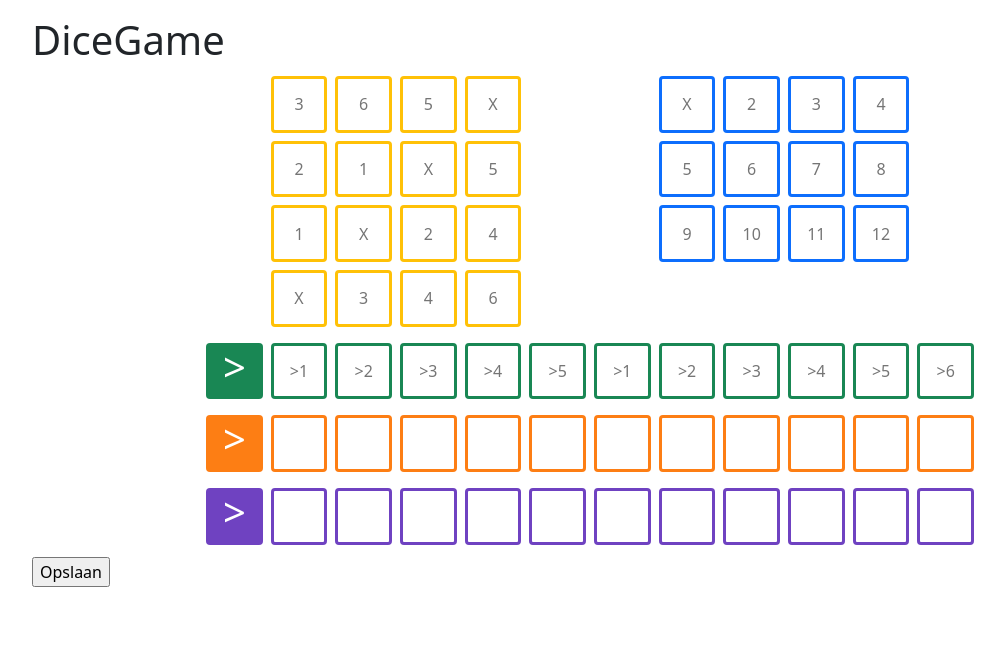
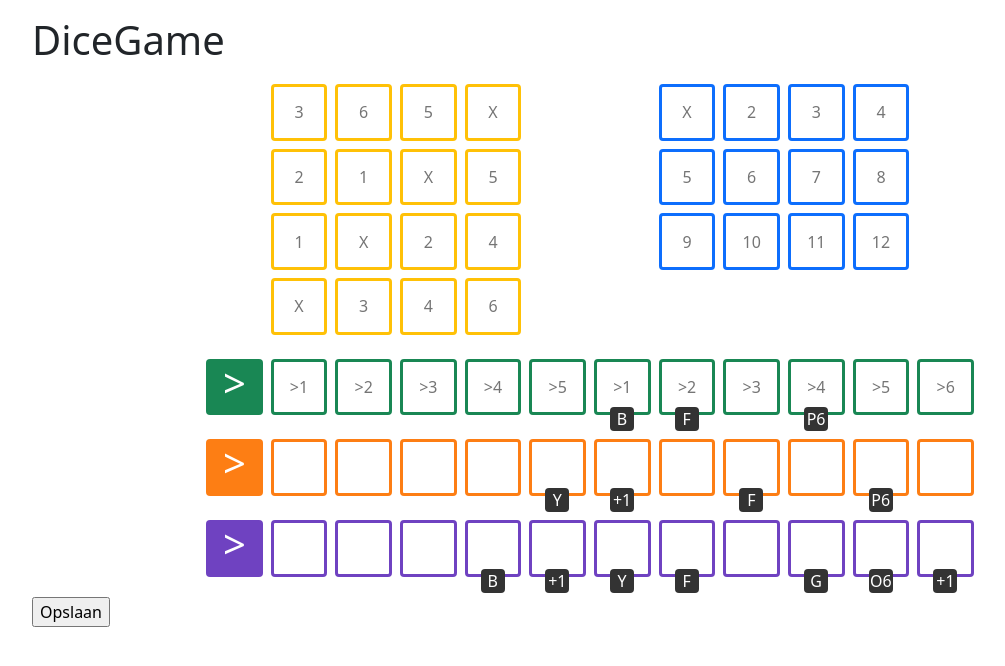
Before and after one commit to rjwithaar/DiceGame, a PHP site: page / in a window 1280 px wide. Shown: the top 666 px of the page, without its empty margins (50-1055 px from the left). Run offline with PHP 8.4, Linux system fonts and the light colour scheme; data that the repository does not hold is empty.

Commit message:
Added bonus info

```diff
--- a/functions/ScoreArea.php
+++ b/functions/ScoreArea.php
@@ -24,9 +24,33 @@ class ScoreArea extends Score
         ]
     ];
 
+    private $bonus = [
+        'green' => [
+            '6' => 'B',
+            '7' => 'F',
+            '9' => 'P6'
+        ],
+        'orange' => [
+            '5' => 'Y',
+            '6' => '+1',
+            '8' => 'F',
+            '10' => 'P6'
+        ],
+        'purple' => [
+            '4' => 'B',
+            '5' => '+1',
+            '6' => 'Y',
+            '7' => 'F',
+            '9' => 'G',
+            '10' => 'O6',
+            '11' => '+1'
+        ]
+    ];
+
     public function __construct()
     {
         $this->default = (object) $this->default;
+        $this->bonus = (object) $this->bonus;
     }
 
     public function ScoreBlock($color, $rows, $class = null)
@@ -36,7 +60,7 @@ class ScoreArea extends Score
         for ($i=1; $i<=$rows; $i++) {
             $content .= PHP_EOL . '<div class="d-flex">';
             for ($j = 1; $j <= 4; $j++) {
-                $content .= PHP_EOL . sprintf($this->loadPart('value-block'), $color, $i . $j, $_POST[$color.'-'.$i . $j], $this->default->$color[$i.$j]);
+                $content .= PHP_EOL . sprintf($this->loadPart('value-block'), $color, $i . $j, $_POST[$color.'-'.$i . $j], $this->default->$color[$i.$j], null);
             }
             $content .= PHP_EOL . '</div>';
         }
@@ -48,7 +72,8 @@ class ScoreArea extends Score
         $area = $this->loadPart('area-line');
         $scores = [];
         for ($i=1; $i<12; $i++) {
-            $scores[] = sprintf($this->loadPart('value-block'), $color, $i, $_POST[$color.'-'.$i], $this->default->$color[$i]);
+            $bonus = isset($this->bonus->$color[$i]) ? sprintf('bonus-data="%s"', $this->bonus->$color[$i]) : null;
+            $scores[] = sprintf($this->loadPart('value-block'), $color, $i, $_POST[$color.'-'.$i], $this->default->$color[$i], $bonus);
         }
         return sprintf($area, $color, implode(PHP_EOL, $scores));
     }
--- a/functions/ScoreSheet.php
+++ b/functions/ScoreSheet.php
@@ -16,7 +16,7 @@ class ScoreSheet extends Score
     public function showScoreSheet()
     {
         $form = $this->loadPart('form');
-        $area['div-row'] = '<div class="row mx-0 my-2"><div class="col col-1 p-0">&nbsp;</div>';
+        $area['div-row'] = '<div class="row mx-0 my-3"><div class="col col-1 p-0">&nbsp;</div>';
         $area['yellow']  = $this->scoreArea->ScoreBlock('yellow', 4, '');
         $area['divider'] = '<div class="col col-1 p-0">&nbsp;</div><div class="col col-1 p-0">&nbsp;</div>';
         $area['blue']    = $this->scoreArea->ScoreBlock('blue', 3, '');
--- a/scoresheet/area-line.php
+++ b/scoresheet/area-line.php
@@ -1,4 +1,4 @@
-<div class="d-flex my-2">
+<div class="d-flex my-3">
     <div class="col ratio ratio-1x1 m-1 rounded bg-%1$s text-center">
         <h1 class="text-white">></h1>
     </div>
--- a/scoresheet/value-block.php
+++ b/scoresheet/value-block.php
@@ -1,4 +1,4 @@
-<div class="col ratio ratio-1x1 m-1">
+<div class="col ratio ratio-1x1 m-1" %5$s>
     <label for="%1$s-%2$s" class="d-none">%1$s %2$s</label>
     <input type="text" name="%1$s-%2$s" id="%1$s-%2$s" value="%3$s" placeholder="%4$s" class="rounded border border-3 border-%1$s text-center">
 </div>
--- a/style.css
+++ b/style.css
@@ -42,3 +42,17 @@
 .bg-purple {
     background-color: var(--bs-purple) !important;
 }
+
+[bonus-data]:after {
+    content: attr(bonus-data);
+    display: block;
+    position: absolute;
+    background: #333;
+    color: #FFF;
+    margin: -.5em 0 0 1em;
+    width: 1.5em;
+    height: 1.5em;
+    text-align: center;
+    vertical-align: middle;
+    border-radius: .25em;
+}
```
